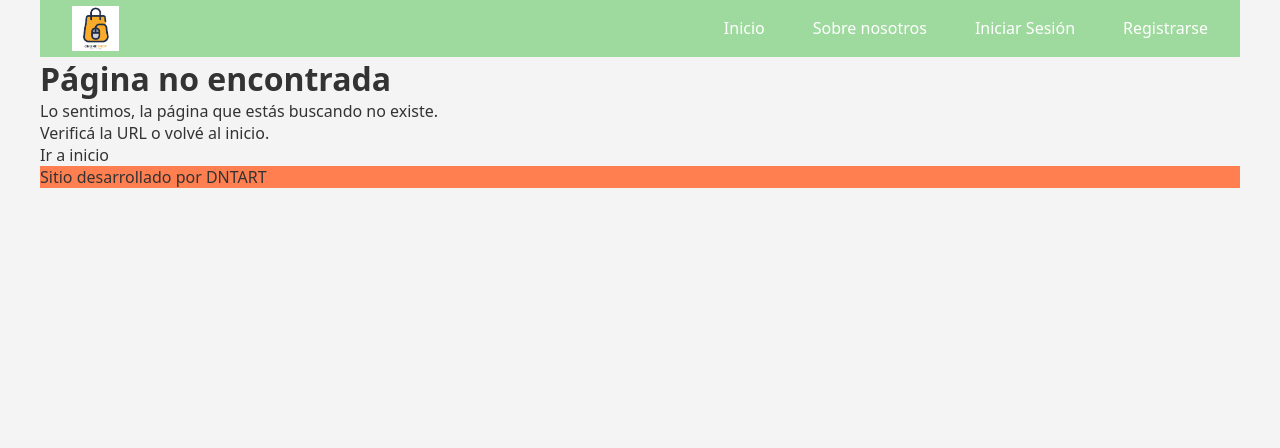
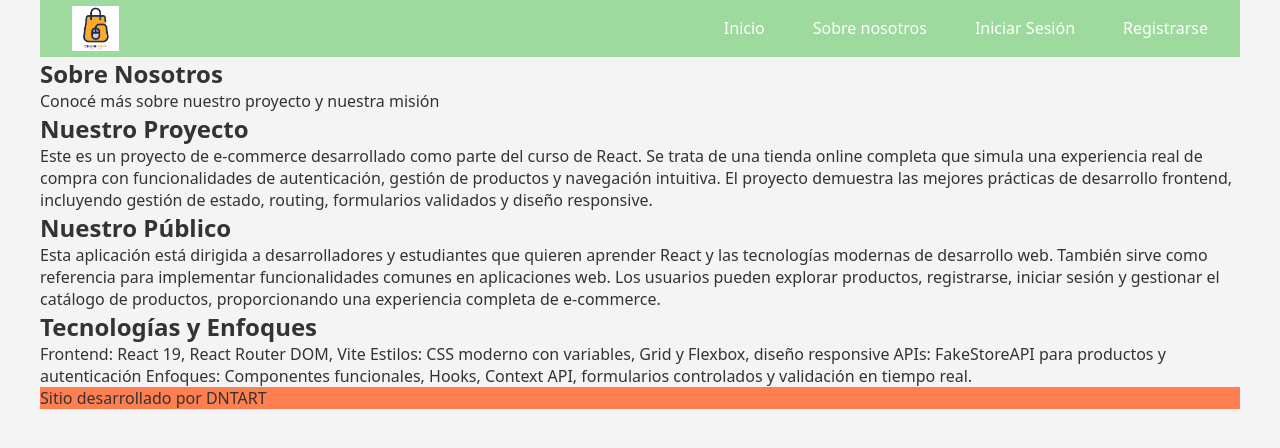
Before and after one commit to dntart/proyecto-trabajo-final-frontend-999198242-alumno-Dante-Cesar-Segovia, a React (Vite) app: page /about in a window 1280 px wide. Shown: the top 448 px of the page. Built offline with nearby package versions, Linux system fonts and the light colour scheme.

Commit message:
correcion en header cambio del path de sobre nosotros a about

```diff
--- a/src/components/Header.jsx
+++ b/src/components/Header.jsx
@@ -24,12 +24,12 @@ const Header = () => {
                         {user && <>
                             <li><Link to="/">Inicio</Link></li>
                             <li><Link to="/dashboard">Dashboard</Link></li>
-                            <li><Link to="/About">Sobre nosotros</Link></li>
+                            <li><Link to="/about">Sobre nosotros</Link></li>
                             <button onClick={handleLogout}>Cerrar Sesion</button>
                         </>}
                         {!user && <>
                             <li><Link to="/">Inicio</Link></li>
-                            <li><Link to="/About">Sobre nosotros</Link></li>
+                            <li><Link to="/about">Sobre nosotros</Link></li>
                             <li><Link to="/login">Iniciar Sesión</Link></li>
                             <li><Link to="/register">Registrarse</Link></li>
 
--- a/src/router/RouterApp.jsx
+++ b/src/router/RouterApp.jsx
@@ -12,7 +12,7 @@ const RouterApp = () => {
         <BrowserRouter>
             <Routes>
                 <Route path="/" element={<Home/>}/>
-                <Route path="Sobre nosotros" element={<About/>} />
+                <Route path="about" element={<About/>} />
                 <Route path="dashboard" element={<PrivateRoute><Dashboard/></PrivateRoute>}/>
                 <Route path="login" element={<Login/>}/>
                 <Route path="register" element={<Register/>}/>
```
